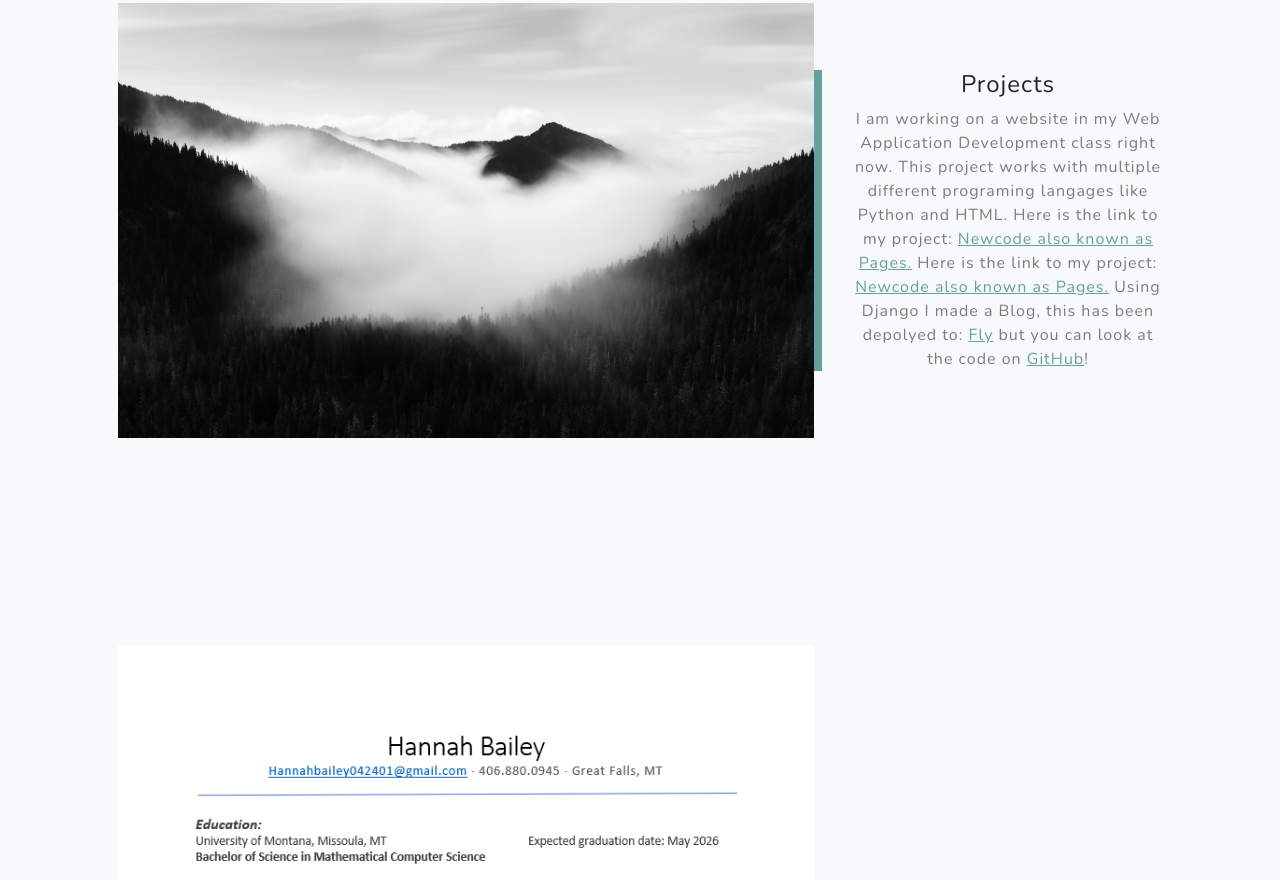
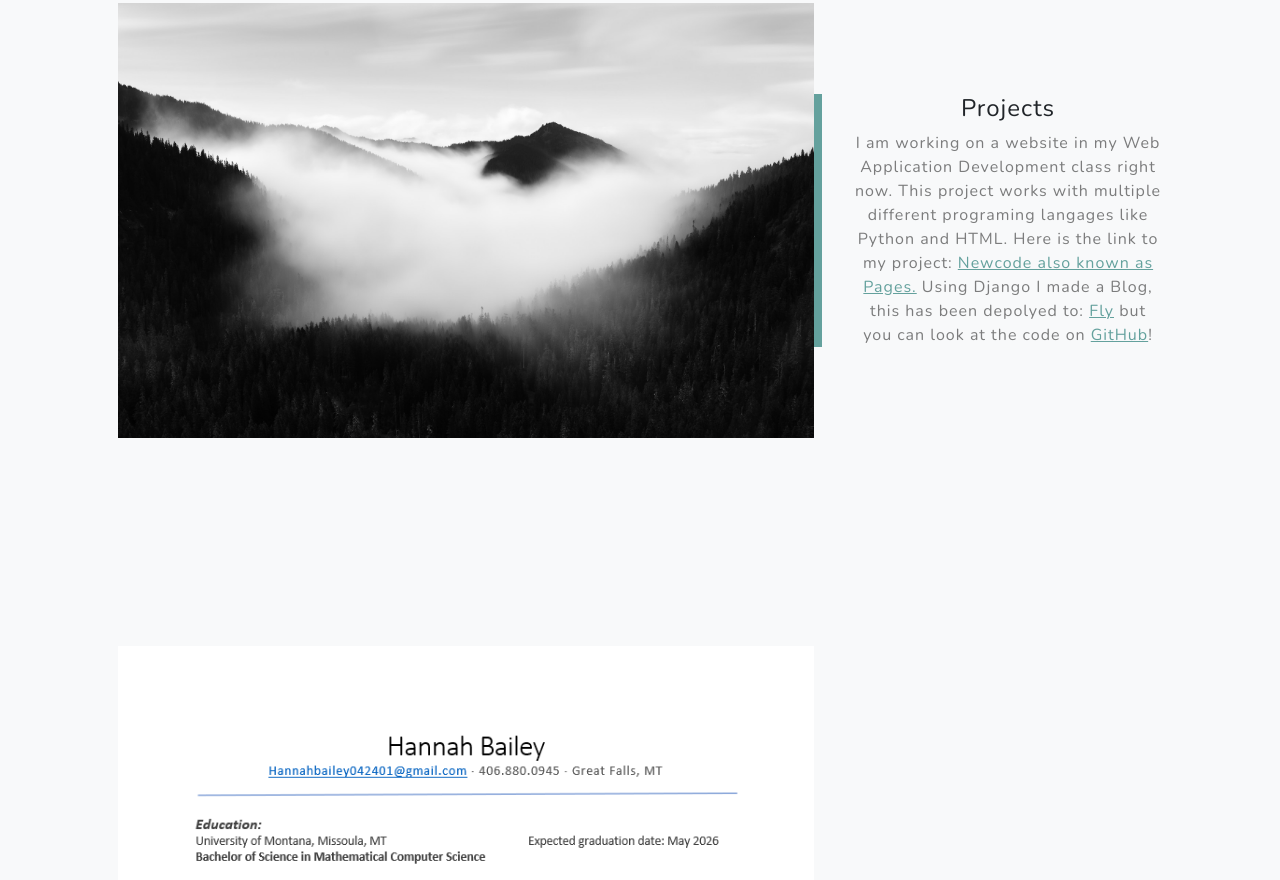
Before and after one commit to Ingrid-Amar/Ingrid-Amar.github.io, a plain HTML site: page index.html in a window 1280 px wide. Shown: the part 2440-3320 px from the top of the page. Drawn offline with nearby package versions, Linux system fonts and the light colour scheme.

Commit message:
Update index.html

```diff
--- a/index.html
+++ b/index.html
@@ -103,8 +103,6 @@
                             works with multiple different programing langages like Python and HTML.
                             Here is the link to my project: <a href="https://github.com/Ingrid-Amar/newcode.git">Newcode
                                 also known as Pages.</a>
-                            Here is the link to my project: <a href="https://github.com/Ingrid-Amar/newcode.git">Newcode
-                                also known as Pages.</a>
                             Using Django I made a Blog, this has been depolyed to: <a
                                 href="https://potatosarethebest.fly.dev">Fly</a>
                             but you can look at the code on <a href="https://github.com/Ingrid-Amar/blog">GitHub</a>!
```
